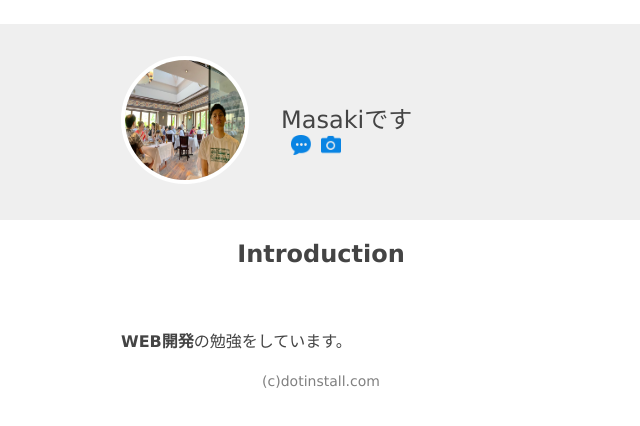
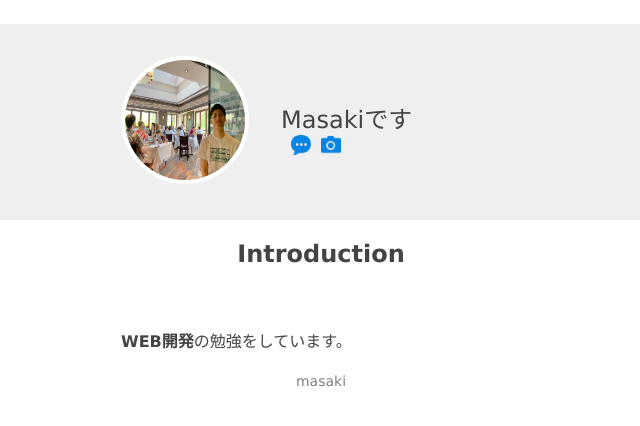
Before and after one commit to masaki-egn/masaki-eng.github.io, a plain HTML site: page index.html in a window 1280 px wide. Shown: the full height of the page, 319-959 px from the left. Drawn offline with Linux system fonts and the light colour scheme; files that its build step writes are made by us from their sources.

Commit message:
Update index.html

```diff
--- a/index.html
+++ b/index.html
@@ -44,7 +44,7 @@
         </section>
 
         <footer>
-            <p>(c)dotinstall.com</p>
+            <p>masaki</p>
         </footer>
     </body>
 
```
